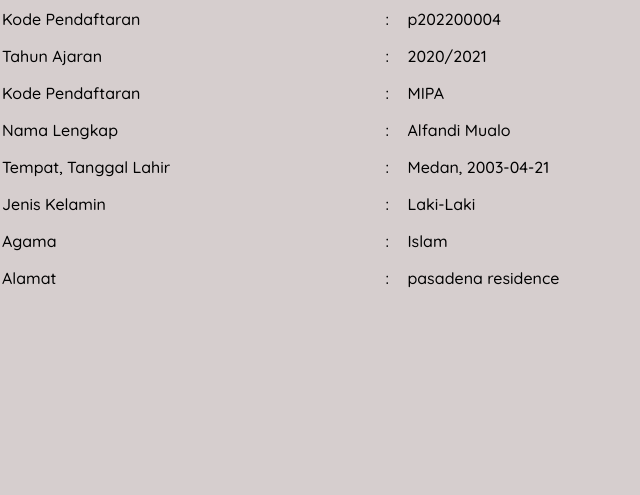
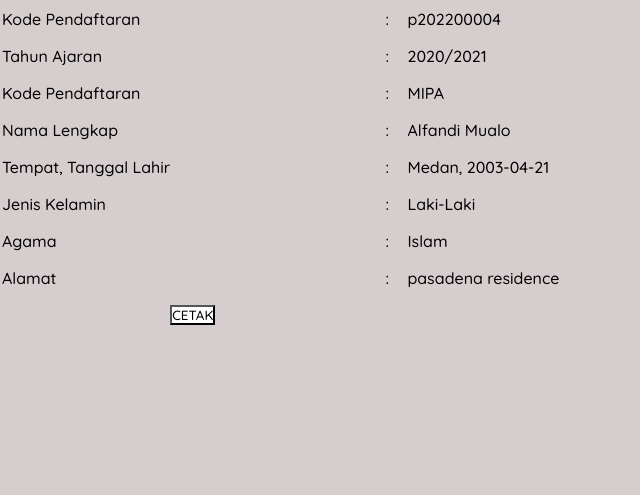
Before and after one commit to FawwazIkbar/Kel-8_projek-PPW, a PHP site: page /cetak-bukti.php?id=p202200004 in a window 1280 px wide. Shown: the part 109-604 px from the top of the page, without its empty margins (0-640 px from the left). Run offline with PHP 8.4, Linux system fonts and the light colour scheme; data comes from the database, SQL or seed files in the repository.

Commit message:
Update cetak-bukti.php
cetak

```diff
--- a/cetak-bukti.php
+++ b/cetak-bukti.php
@@ -18,9 +18,7 @@
 <link href="https://fonts.googleapis.com/css2?family=Quicksand:wght@500&display=swap" rel="stylesheet"><link rel="preconnect" href="https://fonts.googleapis.com">
 <link rel="preconnect" href="https://fonts.gstatic.com" crossorigin>
 <link href="https://fonts.googleapis.com/css2?family=Quicksand:wght@500&display=swap" rel="stylesheet">
-<script>
-    window.print();
-</script>
+
 </head>
 <body>
    <h2>BUKTI PENDAFTARAN</h2>
@@ -60,6 +58,10 @@
         <td>:</td>
         <td><?php echo $p->almt_peserta ?></td>
     </tr>
+
+     <tr>
+            <th><input type="button" style="background: white" onclick="window.print()" value="CETAK"></th>
+        </tr>
    </table>
 </body>
 </html>
```
